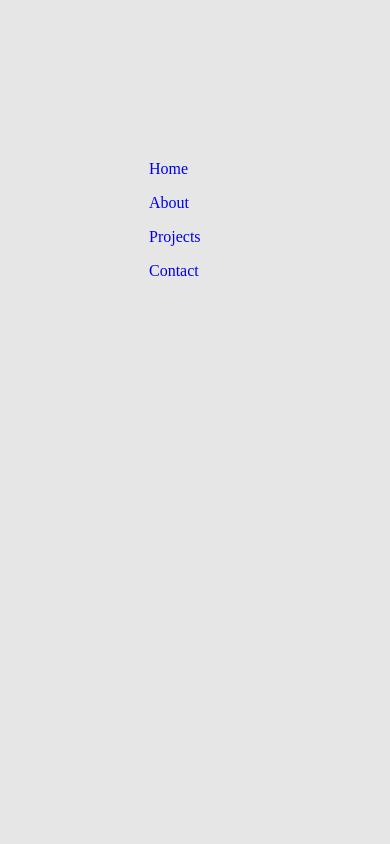
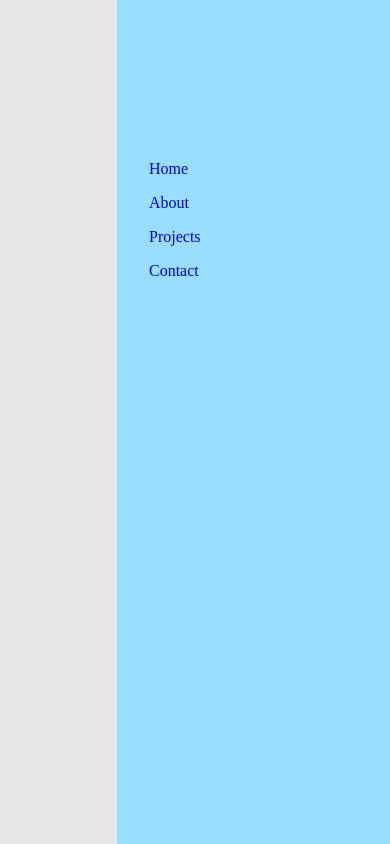
Before and after one commit to Bhelms2132/HTML_Projects, a plain HTML site: page Responsive NavBar/index.html in a window 390 px wide. Drawn offline with Linux system fonts and the light colour scheme.

Commit message:
background color was commented out un-commented to add color back to background

```diff
--- a/Responsive NavBar/style.css
+++ b/Responsive NavBar/style.css
@@ -32,9 +32,9 @@ body {
         inset: 0 0 0 30%;
         flex-direction: column;
         padding: min(30vh, 10rem) 2em;
-        /* background-color:#99DDFF; */
+        background-color:#99DDFF;
 
-        background: hsl(200, 100%, 80% / 0.1 );
+        /* background: hsl(200, 100%, 80% / 0.1 ); */
         /* backdrop-filter: blur(1rem); */
     }
 }
```
